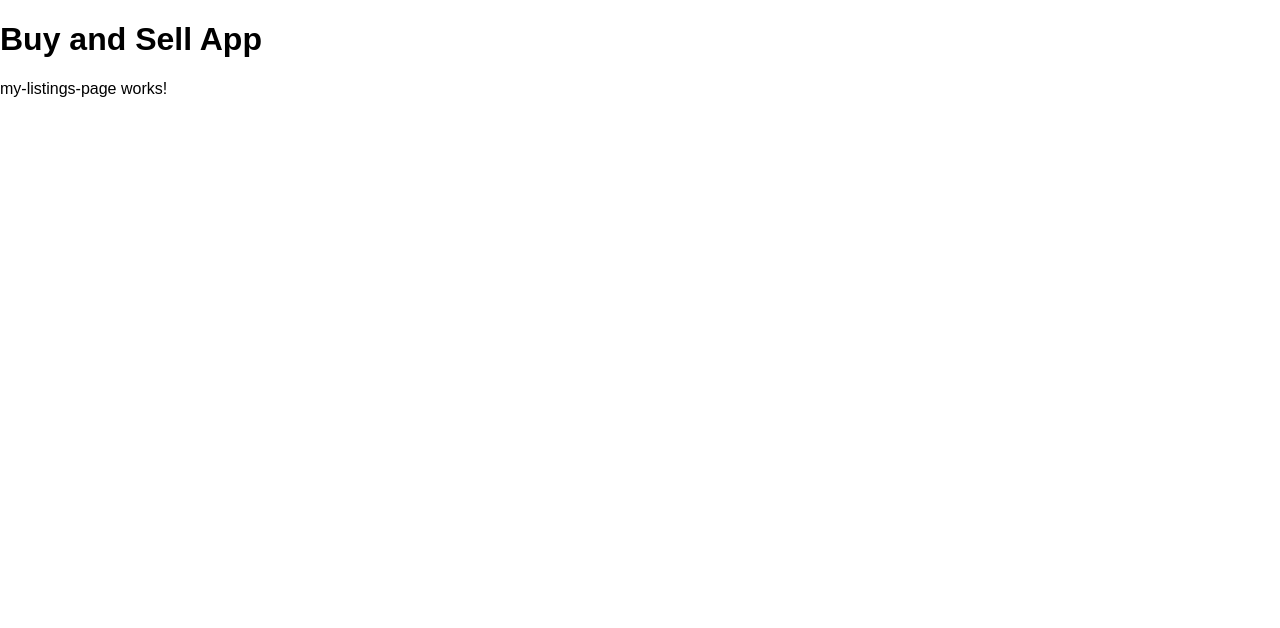
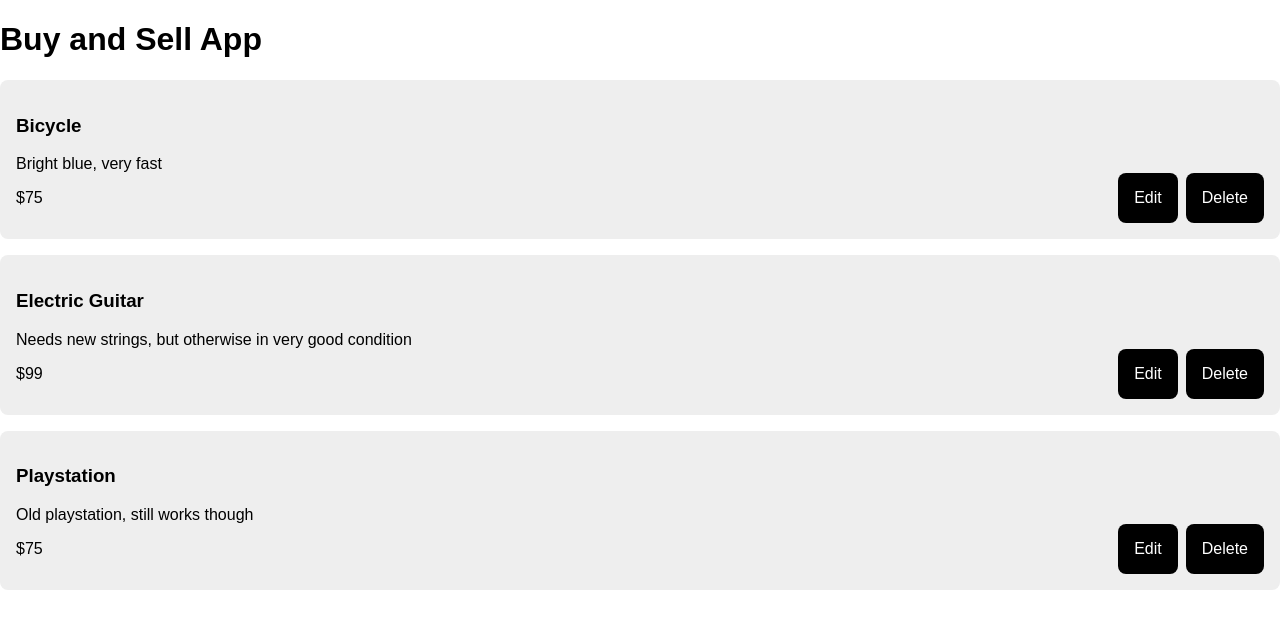
Before and after one commit to dennned/full-stack-angular-node, an Angular app in the folder frontend/buy-and-sell/: page /my-listings in a window 1280 px wide. Shown: the top 628 px of the page. Built offline with nearby package versions, Linux system fonts and the light colour scheme.

Commit message:
Modif MyListing Component

```diff
--- a/frontend/buy-and-sell/src/app/my-listings-page/my-listings-page.component.html
+++ b/frontend/buy-and-sell/src/app/my-listings-page/my-listings-page.component.html
@@ -1 +1,12 @@
-<p>my-listings-page works!</p>
+<div class="content-box" *ngFor="let listing of listings">
+    <h3>{{listing.name}}</h3>
+    <p>{{listing.description}}</p>
+    <p>${{listing.price}}</p>
+    <div class="buttons-container">
+        <a routerLink="/edit-listing/{{listing.id}}">
+            <button>Edit</button>
+        </a>
+        <button (click)="onDeleteClicked(listing.id)">Delete</button>
+    </div>
+
+</div>
--- a/frontend/buy-and-sell/src/app/my-listings-page/my-listings-page.component.ts
+++ b/frontend/buy-and-sell/src/app/my-listings-page/my-listings-page.component.ts
@@ -1,4 +1,6 @@
 import { Component, OnInit } from '@angular/core';
+import { Listing } from '../types';
+import { fakeMyListings } from '../fake-data';
 
 @Component({
   selector: 'app-my-listings-page',
@@ -6,10 +8,16 @@
   styleUrls: ['./my-listings-page.component.css']
 })
 export class MyListingsPageComponent implements OnInit {
+  listings: Listing[] = [];
 
   constructor() { }
 
   ngOnInit(): void {
+    this.listings = fakeMyListings;
+  }
+
+  onDeleteClicked(listingId: string): void {
+    alert(`Deleting your listing with id ${listingId}`);
   }
 
 }
```
